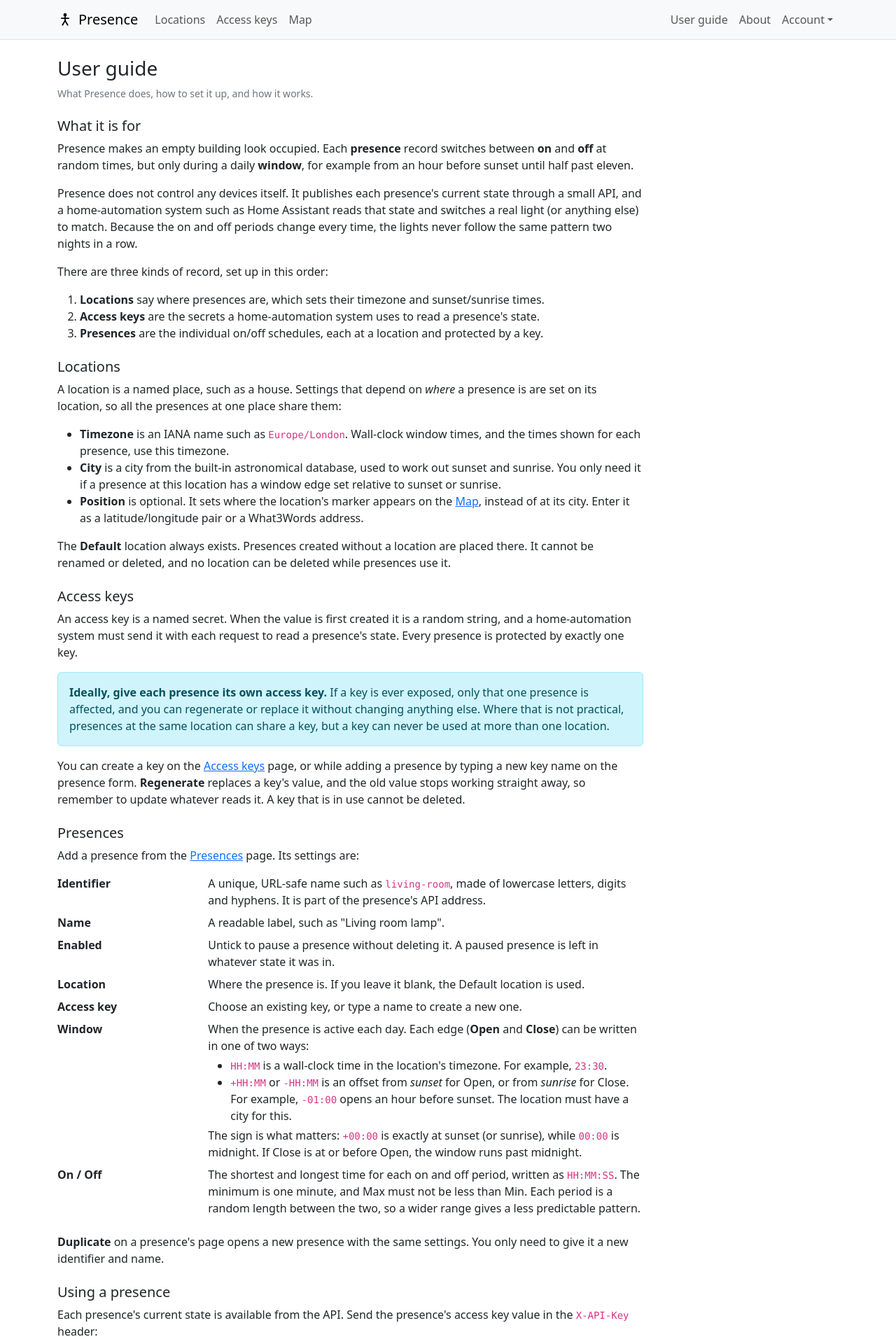
After one commit to alanbchristie/presence, a Django app: page /guide/ in a window 1280 px wide. The commit adds this page. Shown: the top 1920 px of the page at 70% size. Run offline with Django 5.2, Linux system fonts and the light colour scheme; the visitor is signed in with stand-in values (Sample User, id 1); some libraries are stand-ins or nearby versions.

Commit message:
feat(85): add a User guide page and menu item (#89)
* feat(85): add a User guide page and menu item

A logged-in "User guide" item, beside About, opens /guide/: what the
app is for, how to configure locations, access keys and presences, how
to read a presence from the API or Home Assistant, and an "Under the
hood" section on the runner's rules. It advises a unique access key per
presence, noting that keys may be shared at the same location (#87).

Also corrects the README, which said an unknown identifier returns 404;
it returns the same 403 as a bad key, and repeated failures yield 429.

Closes #85

Co-Authored-By: Claude Opus 5.5 (1M context) <noreply@anthropic.com>

* feat(85): add Home Assistant sensor and automation advice to the guide

A new "Home Assistant" section walks through adding the binary sensor
(configuration.yaml, !secret, scan_interval, finding the entity id) and
an example automation that switches a light with the sensor while an
away-mode helper is on, ignoring "unavailable" so an outage never
switches anything.

Co-Authored-By: Claude Opus 5.5 (1M context) <noreply@anthropic.com>

* docs(85): model the guide's automations on a real deployment

Replace the single choose-based example with the pattern used in a
real Home Assistant install: separate "(On)" and "(Off)" automations
per light, triggered from off/on, unavailable or unknown, guarded by a
per-light override toggle, with brightness and colour temperature on
the "on" action. The Off automation omits the away condition so a light
the simulation switched on still goes off after you return.

Co-Authored-By: Claude Opus 5.5 (1M context) <noreply@anthropic.com>

* docs(85): align the guide's Off automation with the real one

Trigger both automations on any change to on/off (no "from" list), keep
the away condition on Off as the real deployment does, and fade the
light out with a 15-second transition. The override condition stays on
Off so the simulation never switches off a manually controlled light.

Co-Authored-By: Claude Opus 5.5 (1M context) <noreply@anthropic.com>

---------

Co-authored-by: a.b.christie <alan.christie@matildapeak.com>
Co-authored-by: Claude Opus 5.5 (1M context) <noreply@anthropic.com>

```diff
--- a/presence/templates/base.html
+++ b/presence/templates/base.html
@@ -37,6 +37,11 @@
         </ul>
         {% endif %}
         <ul class="navbar-nav ms-auto align-items-lg-center">
+          {% if user.is_authenticated %}
+          <li class="nav-item">
+            <a class="nav-link" href="{% url 'user_guide' %}">User guide</a>
+          </li>
+          {% endif %}
           <li class="nav-item">
             <button type="button" class="btn btn-link nav-link"
                     data-bs-toggle="modal" data-bs-target="#aboutModal">About</button>
--- /dev/null
+++ b/presence/templates/presence/user_guide.html
@@ -0,0 +1,329 @@
+{% extends "base.html" %}
+
+{% block title %}User guide &mdash; Presence{% endblock %}
+
+{% block content %}
+<div class="col-lg-9">
+  <h1 class="h3">User guide</h1>
+  <p class="text-secondary small">What Presence does, how to set it up, and how it works.</p>
+
+  <h2 class="h5 mt-4">What it is for</h2>
+  <p>
+    Presence makes an empty building look occupied. Each <strong>presence</strong>
+    record switches between <strong>on</strong> and <strong>off</strong> at random
+    times, but only during a daily <strong>window</strong>, for example from an
+    hour before sunset until half past eleven.
+  </p>
+  <p>
+    Presence does not control any devices itself. It publishes each presence's
+    current state through a small API, and a home-automation system such as
+    Home Assistant reads that state and switches a real light (or anything else)
+    to match. Because the on and off periods change every time, the lights never
+    follow the same pattern two nights in a row.
+  </p>
+  <p>There are three kinds of record, set up in this order:</p>
+  <ol>
+    <li><strong>Locations</strong> say where presences are, which sets their timezone and sunset/sunrise times.</li>
+    <li><strong>Access keys</strong> are the secrets a home-automation system uses to read a presence's state.</li>
+    <li><strong>Presences</strong> are the individual on/off schedules, each at a location and protected by a key.</li>
+  </ol>
+
+  <h2 class="h5 mt-4">Locations</h2>
+  <p>
+    A location is a named place, such as a house. Settings that depend on
+    <em>where</em> a presence is are set on its location, so all the presences
+    at one place share them:
+  </p>
+  <ul>
+    <li>
+      <strong>Timezone</strong> is an IANA name such as <code>Europe/London</code>.
+      Wall-clock window times, and the times shown for each presence, use this
+      timezone.
+    </li>
+    <li>
+      <strong>City</strong> is a city from the built-in astronomical database,
+      used to work out sunset and sunrise. You only need it if a presence at
+      this location has a window edge set relative to sunset or sunrise.
+    </li>
+    <li>
+      <strong>Position</strong> is optional. It sets where the location's marker
+      appears on the <a href="{% url 'map' %}">Map</a>, instead of at its city.
+      Enter it as a latitude/longitude pair or a What3Words address.
+    </li>
+  </ul>
+  <p>
+    The <strong>Default</strong> location always exists. Presences created
+    without a location are placed there. It cannot be renamed or deleted, and
+    no location can be deleted while presences use it.
+  </p>
+
+  <h2 class="h5 mt-4">Access keys</h2>
+  <p>
+    An access key is a named secret. When the value is first created it is a
+    random string, and a home-automation system must send it with each request
+    to read a presence's state. Every presence is protected by exactly one key.
+  </p>
+  <div class="alert alert-info">
+    <strong>Ideally, give each presence its own access key.</strong>
+    If a key is ever exposed, only that one presence is affected, and you can
+    regenerate or replace it without changing anything else. Where that is not
+    practical, presences at the same location can share a key, but a key can
+    never be used at more than one location.
+  </div>
+  <p>
+    You can create a key on the <a href="{% url 'access_key_index' %}">Access keys</a>
+    page, or while adding a presence by typing a new key name on the presence
+    form. <strong>Regenerate</strong> replaces a key's value, and the old value
+    stops working straight away, so remember to update whatever reads it. A key
+    that is in use cannot be deleted.
+  </p>
+
+  <h2 class="h5 mt-4">Presences</h2>
+  <p>Add a presence from the <a href="{% url 'index' %}">Presences</a> page. Its settings are:</p>
+  <dl class="row">
+    <dt class="col-sm-3">Identifier</dt>
+    <dd class="col-sm-9">
+      A unique, URL-safe name such as <code>living-room</code>, made of lowercase
+      letters, digits and hyphens. It is part of the presence's API address.
+    </dd>
+
+    <dt class="col-sm-3">Name</dt>
+    <dd class="col-sm-9">A readable label, such as "Living room lamp".</dd>
+
+    <dt class="col-sm-3">Enabled</dt>
+    <dd class="col-sm-9">Untick to pause a presence without deleting it. A paused presence is left in whatever state it was in.</dd>
+
+    <dt class="col-sm-3">Location</dt>
+    <dd class="col-sm-9">Where the presence is. If you leave it blank, the Default location is used.</dd>
+
+    <dt class="col-sm-3">Access key</dt>
+    <dd class="col-sm-9">Choose an existing key, or type a name to create a new one.</dd>
+
+    <dt class="col-sm-3">Window</dt>
+    <dd class="col-sm-9">
+      <p class="mb-1">
+        When the presence is active each day. Each edge (<strong>Open</strong>
+        and <strong>Close</strong>) can be written in one of two ways:
+      </p>
+      <ul class="mb-1">
+        <li>
+          <code>HH:MM</code> is a wall-clock time in the location's timezone.
+          For example, <code>23:30</code>.
+        </li>
+        <li>
+          <code>+HH:MM</code> or <code>-HH:MM</code> is an offset from
+          <em>sunset</em> for Open, or from <em>sunrise</em> for Close. For
+          example, <code>-01:00</code> opens an hour before sunset. The location
+          must have a city for this.
+        </li>
+      </ul>
+      <p class="mb-0">
+        The sign is what matters: <code>+00:00</code> is exactly at sunset (or
+        sunrise), while <code>00:00</code> is midnight. If Close is at or before
+        Open, the window runs past midnight.
+      </p>
+    </dd>
+
+    <dt class="col-sm-3">On / Off</dt>
+    <dd class="col-sm-9">
+      The shortest and longest time for each on and off period, written as
+      <code>HH:MM:SS</code>. The minimum is one minute, and Max must not be less
+      than Min. Each period is a random length between the two, so a wider range
+      gives a less predictable pattern.
+    </dd>
+  </dl>
+  <p>
+    <strong>Duplicate</strong> on a presence's page opens a new presence with the
+    same settings. You only need to give it a new identifier and name.
+  </p>
+
+  <h2 class="h5 mt-4">Using a presence</h2>
+  <p>
+    Each presence's current state is available from the API. Send the
+    presence's access key value in the <code>X-API-Key</code> header:
+  </p>
+  <pre class="bg-body-tertiary border rounded p-2 small"><code>curl -H "X-API-Key: &lt;key value&gt;" {{ api_example }}</code></pre>
+  <p>
+    The JSON reply includes <code>"state"</code> (<code>"on"</code> or
+    <code>"off"</code>), and when the state will next change. If a request has a
+    missing or wrong key, or names a presence that does not exist, it receives
+    the same <code>403</code> response. After repeated failures, requests from
+    that address are temporarily refused.
+  </p>
+  <p>
+    A presence's page links to <strong>View as JSON</strong> and to
+    <strong>View as HA Binary Sensor</strong>, which is a ready-made Home
+    Assistant sensor (see <a href="#home-assistant">Home Assistant</a> below). The
+    <a href="{% url 'map' %}">Map</a> shows each location's current state,
+    with the parts of the world where it is night shaded.
+  </p>
+
+  <h2 class="h5 mt-4" id="home-assistant">Home Assistant</h2>
+  <p>
+    Using a presence in Home Assistant takes two steps. First, add a
+    <strong>binary sensor</strong> that reads the presence's state. Then add an
+    <strong>automation</strong> that switches a light when that sensor changes.
+  </p>
+
+  <h3 class="h6 mt-3">1. Add the sensor</h3>
+  <p>
+    Open the presence's page and choose <strong>View as HA Binary Sensor</strong>.
+    It gives you the complete YAML, including this server's address and the
+    presence's real access key. Paste it into Home Assistant's
+    <code>configuration.yaml</code>, adding the entry under any existing
+    <code>binary_sensor:</code> heading rather than repeating the heading. Then
+    use <strong>Developer tools &rarr; YAML</strong> to check the configuration,
+    and restart Home Assistant.
+  </p>
+  <ul>
+    <li>
+      To keep the key value out of <code>configuration.yaml</code>, move it to
+      <code>secrets.yaml</code> and refer to it with
+      <code>X-API-Key: !secret presence_living_room_key</code>.
+    </li>
+    <li>
+      Home Assistant reads the sensor every 30 seconds by default. Adding
+      <code>scan_interval: 60</code> to the sensor makes it read less often.
+      The light then changes up to a minute after Presence does, which does no
+      harm when the times are random anyway.
+    </li>
+  </ul>
+  <p>
+    The sensor is named <em>Presence Simulator (&lt;name&gt;)</em>, so a
+    presence named "Living room" becomes
+    <code>binary_sensor.presence_simulator_living_room</code>. To confirm the
+    exact ID, search for "Presence Simulator" under
+    <strong>Settings &rarr; Devices &amp; services &rarr; Entities</strong>.
+  </p>
+
+  <h3 class="h6 mt-3">2. Add the automations</h3>
+  <p>
+    The sensor only reports the state. Automations make a light follow it, and
+    the simplest way is to use two: one that switches the light <strong>on</strong>
+    and one that switches it <strong>off</strong>. Go to <strong>Settings &rarr;
+    Automations &amp; scenes &rarr; Create automation &rarr; Create new
+    automation</strong>, choose <strong>Edit in YAML</strong> from the &#8942;
+    menu, and paste in each example below. Then change the entity IDs to match
+    your own.
+  </p>
+  <p>The <strong>On</strong> automation:</p>
+  <pre class="bg-body-tertiary border rounded p-2 small"><code>alias: Living room lamp (On) [Living room simulator]
+triggers:
+  - trigger: state
+    entity_id: binary_sensor.presence_simulator_living_room
+    to: "on"
+conditions:
+  - condition: state
+    entity_id: input_boolean.away
+    state: "on"
+  - condition: state
+    entity_id: input_boolean.living_room_override
+    state: "off"
+actions:
+  - action: light.turn_on
+    target:
+      entity_id: light.living_room_lamp
+    data:
+      brightness_pct: 40
+      color_temp_kelvin: 3000
+mode: single</code></pre>
+  <p>The <strong>Off</strong> automation:</p>
+  <pre class="bg-body-tertiary border rounded p-2 small"><code>alias: Living room lamp (Off) [Living room simulator]
+triggers:
+  - trigger: state
+    entity_id: binary_sensor.presence_simulator_living_room
+    to: "off"
+conditions:
+  - condition: state
+    entity_id: input_boolean.away
+    state: "on"
+  - condition: state
+    entity_id: input_boolean.living_room_override
+    state: "off"
+actions:
+  - action: light.turn_off
+    target:
+      entity_id: light.living_room_lamp
+    data:
+      transition: 15
+mode: single</code></pre>
+  <ul>
+    <li>
+      <strong>Triggers:</strong> each automation runs only when the sensor
+      <em>becomes</em> <code>on</code> (or <code>off</code>), whatever it was
+      before. This includes the sensor recovering from <code>unavailable</code>
+      or <code>unknown</code>, for example after Home Assistant restarts or
+      loses contact with Presence for a while. Losing contact never triggers
+      anything, so a network problem does not switch your lights.
+    </li>
+    <li>
+      <strong>Away:</strong> <code>input_boolean.away</code> is a Toggle helper
+      that you create under <strong>Settings &rarr; Devices &amp; services &rarr;
+      Helpers</strong> and switch on when you leave, so the simulation only
+      controls the light while you are away. When you return and switch it off,
+      the light stays in whatever state it was left in.
+    </li>
+    <li>
+      <strong>Override:</strong> <code>input_boolean.living_room_override</code>
+      is a second Toggle helper, one per light. Switch it on to take manual
+      control of the light, and both automations will leave it alone. Without
+      it on the Off automation, the simulation would switch off a light you
+      had turned on yourself.
+    </li>
+    <li>
+      <strong>More conditions:</strong> add any other conditions to both
+      automations, for example a sensor that is off on public holidays.
+    </li>
+    <li>
+      <strong>Actions:</strong> <code>brightness_pct</code> and
+      <code>color_temp_kelvin</code> make a lamp look lived-in rather than
+      floodlit, and a <code>transition</code> fades the light out over that many
+      seconds rather than snapping it off. Drop any that a light does not
+      support. For a smart
+      plug or relay, use <code>switch.turn_on</code> and
+      <code>switch.turn_off</code>. When built in the visual editor, the target
+      is often a <code>device_id</code>. That works just as well, but an
+      <code>entity_id</code> is easier to read. The editor also adds harmless extras
+      such as <code>metadata: {}</code>, which the examples leave out.
+    </li>
+  </ul>
+  <p>
+    Naming each pair "<em>Light</em> (On) [<em>Presence</em> simulator]" keeps
+    related automations together in Home Assistant's list. For a more
+    convincing effect, give each room its own presence and pair of automations,
+    so the rooms do not all switch at the same moment.
+  </p>
+
+  <h2 class="h5 mt-4">Under the hood</h2>
+  <p>
+    Presence runs as two parts. The <strong>web application</strong> provides
+    these pages and the API. A separate background process, the
+    <strong>runner</strong>, wakes whenever a state change is due (and at
+    least every 30 seconds) and decides whether each enabled presence should
+    change state. Only one runner ever drives the
+    database, so each presence has exactly one schedule.
+  </p>
+  <p>For each presence, the runner follows these rules:</p>
+  <ul>
+    <li>Outside its window, a presence is always <strong>off</strong>.</li>
+    <li>
+      When the window opens, the presence does not switch on at the opening
+      time. It starts with a random <strong>off</strong> period, so switching on
+      never happens at a predictable moment.
+    </li>
+    <li>
+      During the window it alternates between random on and off periods, each
+      chosen between the Min and Max you set.
+    </li>
+    <li>
+      An on period that would run past the window's close is cut short at the
+      close.
+    </li>
+  </ul>
+  <p>
+    The runner saves each presence's state, when that state started, and when
+    the next change is due. These pages and the API report those saved values,
+    so what you see is exactly what a home-automation system reads.
+  </p>
+</div>
+{% endblock %}
--- a/presence/views.py
+++ b/presence/views.py
@@ -450,6 +450,16 @@ def _location_status(location: Location) -> dict:
 
 @login_required
 @require_GET
+def user_guide(request):
+    """Explain what the app is for and how to configure it (issue #85)."""
+    api_example = request.build_absolute_uri(
+        reverse("presence:detail", args=["living-room"])
+    )
+    return render(request, "presence/user_guide.html", {"api_example": api_example})
+
+
+@login_required
+@require_GET
 def world_map(request):
     """World atlas with a live day/night shadow and one marker per location.
 
--- a/presence_site/urls.py
+++ b/presence_site/urls.py
@@ -24,6 +24,7 @@ urlpatterns = [
     path("access-key/<int:pk>/delete/", presence_views.access_key_delete, name="access_key_delete"),
     path("access-key/<int:pk>/regenerate/", presence_views.access_key_regenerate, name="access_key_regenerate"),
     path("map/", presence_views.world_map, name="map"),
+    path("guide/", presence_views.user_guide, name="user_guide"),
     path("map/status/", presence_views.map_status, name="map_status"),
     path("location/", presence_views.location_index, name="location_index"),
     path("location/add/", presence_views.location_add, name="location_add"),
```
Also changed, not shown: presence/tests/test_user_guide.py (added, +79 -0 lines), README.md.
